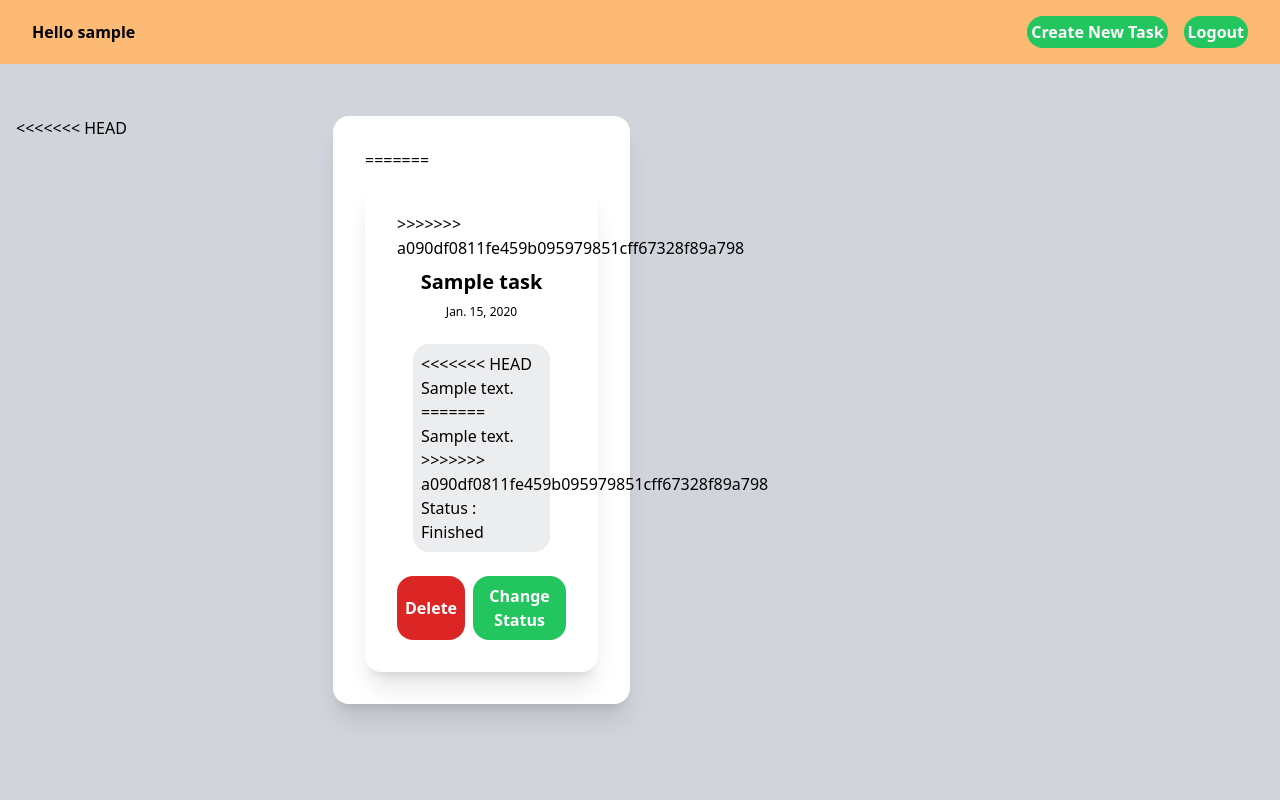
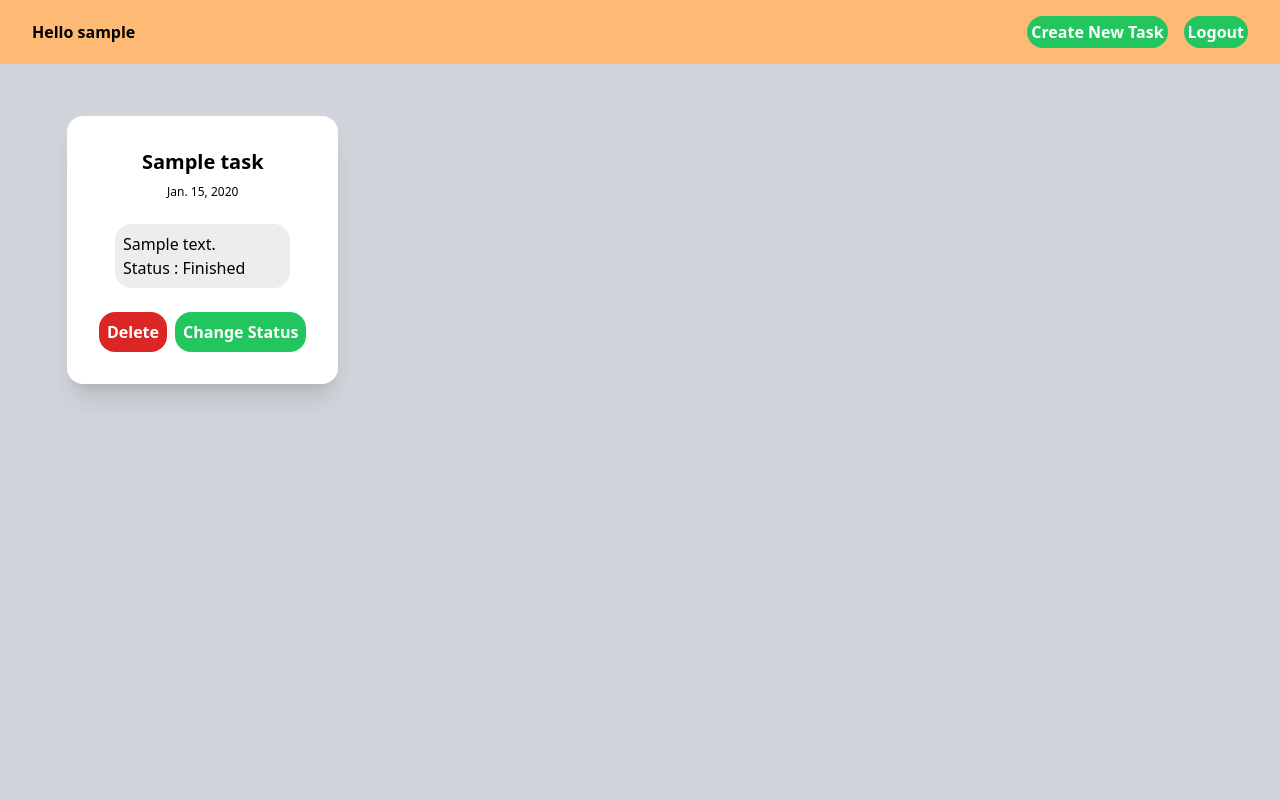
Before and after one commit to yudiptr/tugas-1-yudi, a Django app: page /todolist/ in a window 1280 px wide. Run offline with Django 4.2, Linux system fonts and the light colour scheme; a user stored in the database is signed in; tables that the repository leaves empty hold one stand-in row (values such as "Sample post"); style sheets or scripts are compiled from the project's sources; some libraries are stand-ins or nearby versions.

Commit message:
fix merge conflict

```diff
--- a/todolist/templates/todolist.html
+++ b/todolist/templates/todolist.html
@@ -20,20 +20,12 @@
     <div class="flex  justify-center justify-items-center bg-gray-300 h-fit mt-4 p-4">
       <div class="grid lg:grid-cols-4 md:grid-cols-3 gap-5 mt-8 sm:mt-5">
         {% for todo in list_todo %}
-<<<<<<< HEAD
           <div class="bg-white rounded-2xl p-8 shadow-xl flex flex-col gap-2 hover:scale-150 transition duration-300 ease-in-out">
-=======
-          <div class="bg-white rounded-2xl p-8 shadow-xl flex flex-col gap-2 max-w-[300px] hover:scale-150 transition duration-300 ease-in-out">
->>>>>>> a090df0811fe459b095979851cff67328f89a798
               <p class="text-center text-xl font-semibold">{{todo.title}} </p>
               <p class="text-center text-xs">{{todo.date}}</p>
             <div class="flex m-2 p-2 flex-col">
               <div class="transition-opacity bg-gray-600 bg-opacity-10 rounded-2xl p-2">
-<<<<<<< HEAD
               <p class="break-all whitespace-pre-wrap">{{todo.description}}</p>
-=======
-              <p class="break-all  whitespace-pre-wrap">{{todo.description}}</p>
->>>>>>> a090df0811fe459b095979851cff67328f89a798
               <p>
                 Status :
                 {% if todo.status %}
```
